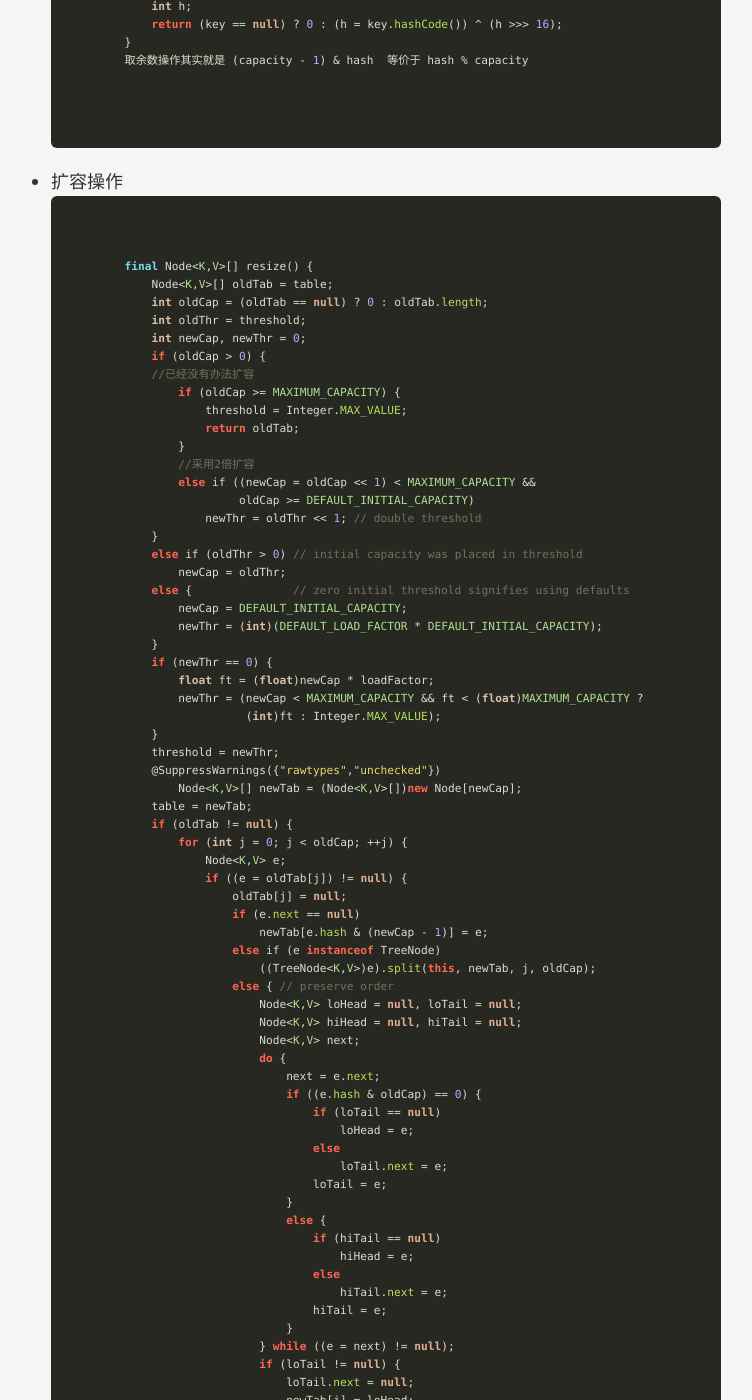
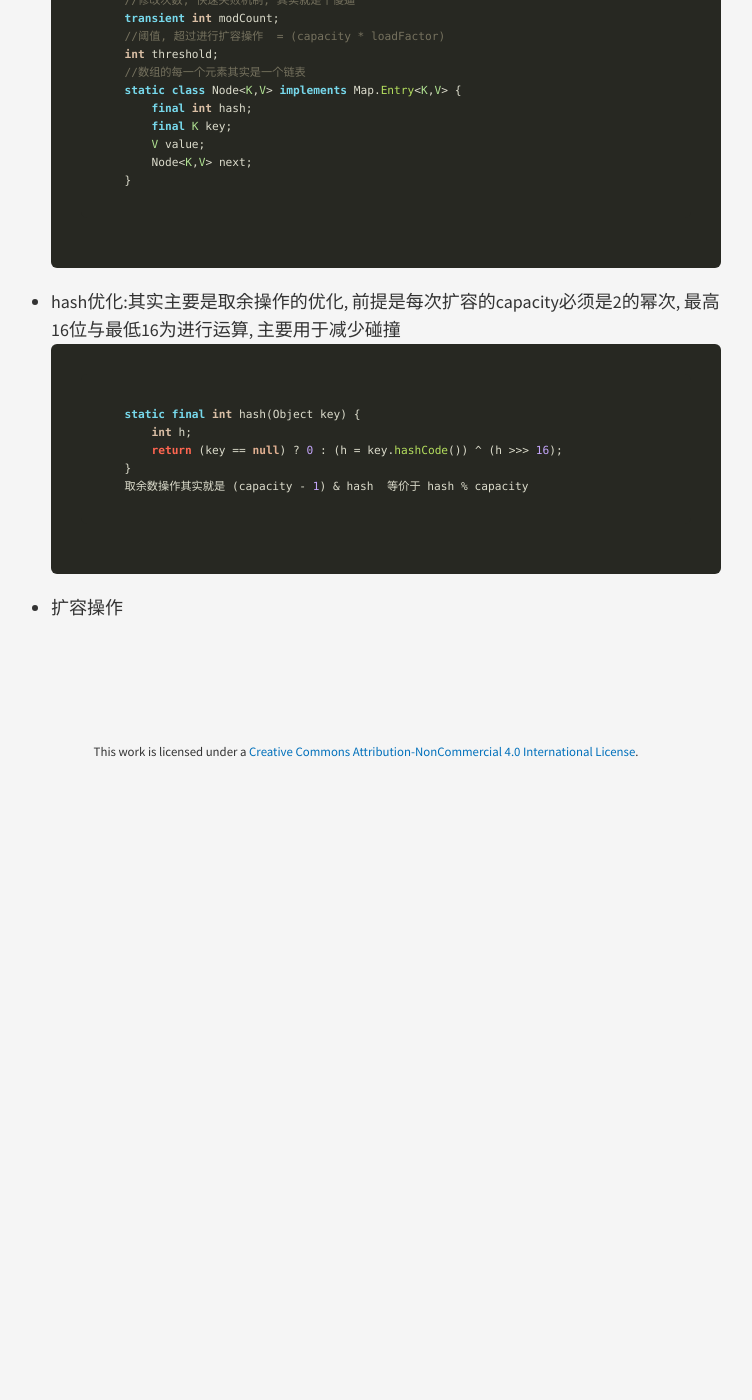
Before and after one commit to nanhuirong/nanhuirong.github.io, a Jekyll site: the page built from _posts/2017-03-16-Collections.md, in a window 1280 px wide and 1400 px high, scrolled down 3094 px. Shown: the whole window, without its empty margins (274-1026 px from the left). Built offline with Jekyll 4.4.1, drawn with Linux system fonts in a browser that asks for light colours; nearby versions of some CDN libraries; after the commit the page ends 3875 px from its top, so only the background shows below that; some of the changed text lies outside the part shown.

Commit message:
添加图片

````diff
--- a/_posts/2017-03-16-copyOnWriteArrayList.md
+++ b/_posts/2017-03-16-Collections.md
@@ -4,7 +4,8 @@ title: java 集合类源码阅读
 ---
 ***
 
-![](java集合类框架图.png)
+![](https://raw.githubusercontent.com/nanhuirong/nanhuirong.github.io/master/_posts/Collections.png)
+
 ### ArrayList 与 LinkedList
 
 1.ArrayList
@@ -110,82 +111,3 @@ Map用于保存<key, value>型数据, 在java中有4种常见的形式: HashTabl
     取余数操作其实就是 (capacity - 1) & hash  等价于 hash % capacity
 ```
 + 扩容操作
-```java
-    final Node<K,V>[] resize() {
-        Node<K,V>[] oldTab = table;
-        int oldCap = (oldTab == null) ? 0 : oldTab.length;
-        int oldThr = threshold;
-        int newCap, newThr = 0;
-        if (oldCap > 0) {
-        //已经没有办法扩容
-            if (oldCap >= MAXIMUM_CAPACITY) {
-                threshold = Integer.MAX_VALUE;
-                return oldTab;
-            }
-            //采用2倍扩容
-            else if ((newCap = oldCap << 1) < MAXIMUM_CAPACITY &&
-                     oldCap >= DEFAULT_INITIAL_CAPACITY)
-                newThr = oldThr << 1; // double threshold
-        }
-        else if (oldThr > 0) // initial capacity was placed in threshold
-            newCap = oldThr;
-        else {               // zero initial threshold signifies using defaults
-            newCap = DEFAULT_INITIAL_CAPACITY;
-            newThr = (int)(DEFAULT_LOAD_FACTOR * DEFAULT_INITIAL_CAPACITY);
-        }
-        if (newThr == 0) {
-            float ft = (float)newCap * loadFactor;
-            newThr = (newCap < MAXIMUM_CAPACITY && ft < (float)MAXIMUM_CAPACITY ?
-                      (int)ft : Integer.MAX_VALUE);
-        }
-        threshold = newThr;
-        @SuppressWarnings({"rawtypes","unchecked"})
-            Node<K,V>[] newTab = (Node<K,V>[])new Node[newCap];
-        table = newTab;
-        if (oldTab != null) {
-            for (int j = 0; j < oldCap; ++j) {
-                Node<K,V> e;
-                if ((e = oldTab[j]) != null) {
-                    oldTab[j] = null;
-                    if (e.next == null)
-                        newTab[e.hash & (newCap - 1)] = e;
-                    else if (e instanceof TreeNode)
-                        ((TreeNode<K,V>)e).split(this, newTab, j, oldCap);
-                    else { // preserve order
-                        Node<K,V> loHead = null, loTail = null;
-                        Node<K,V> hiHead = null, hiTail = null;
-                        Node<K,V> next;
-                        do {
-                            next = e.next;
-                            if ((e.hash & oldCap) == 0) {
-                                if (loTail == null)
-                                    loHead = e;
-                                else
-                                    loTail.next = e;
-                                loTail = e;
-                            }
-                            else {
-                                if (hiTail == null)
-                                    hiHead = e;
-                                else
-                                    hiTail.next = e;
-                                hiTail = e;
-                            }
-                        } while ((e = next) != null);
-                        if (loTail != null) {
-                            loTail.next = null;
-                            newTab[j] = loHead;
-                        }
-                        if (hiTail != null) {
-                            hiTail.next = null;
-                            newTab[j + oldCap] = hiHead;
-                        }
-                    }
-                }
-            }
-        }
-        return newTab;
-    }
-```
-
-https://raw.githubusercontent.com/nanhuirong/nanhuirong.github.io/master/_posts/2017-03-16-copyOnWriteArrayList.md
````
Also changed, not shown: _posts/Collections.png (renamed from _posts/java集合类框架图.png), public/images/javaCollectionFrame.png (deleted).
